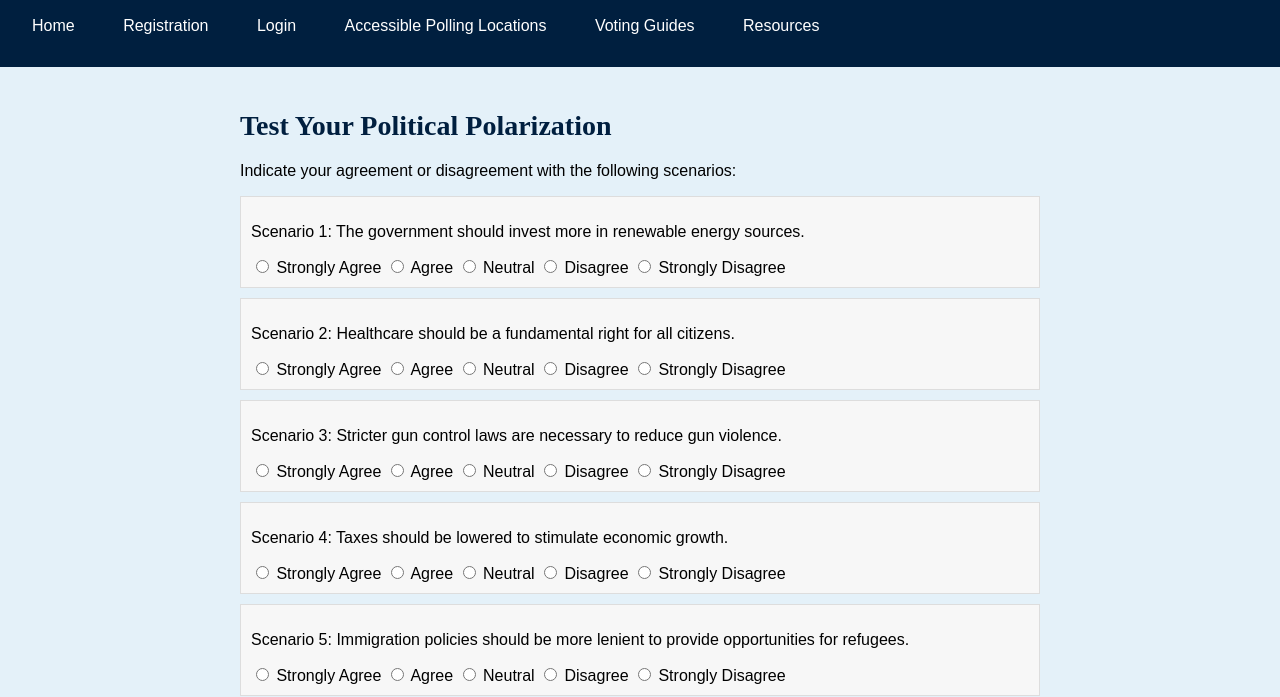
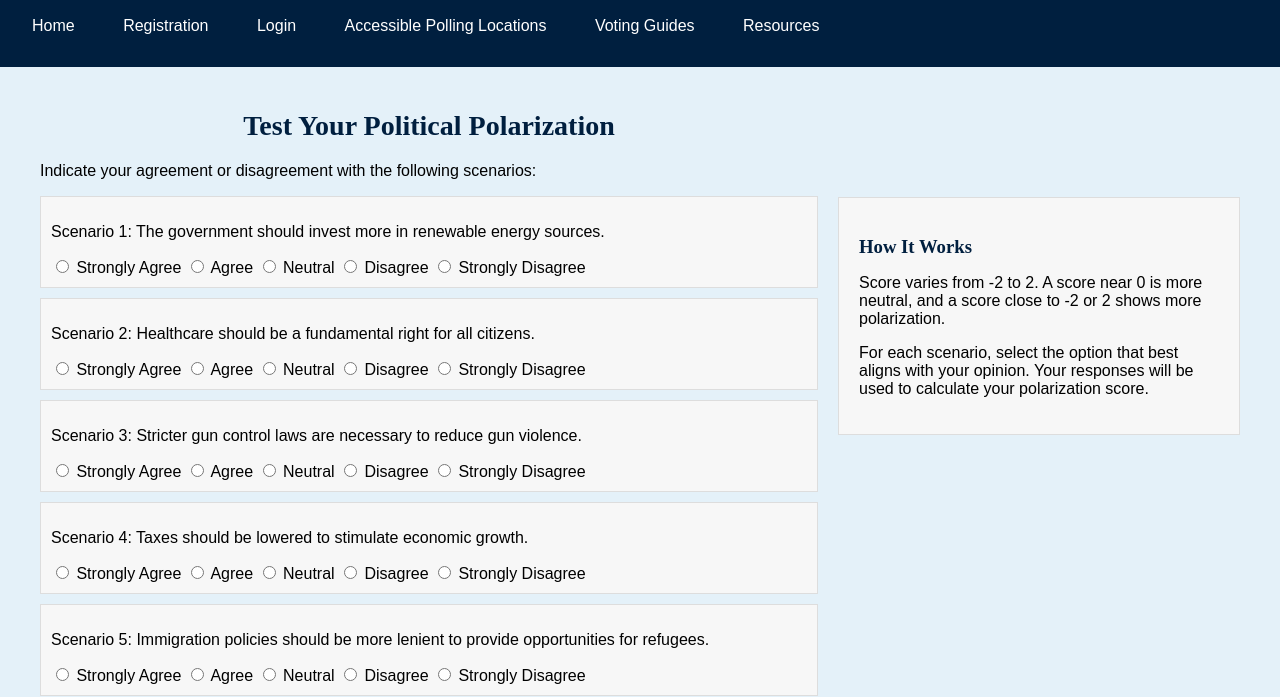
Before and after one commit to happyCupcake/VotingParty, a plain HTML site: page measure-polarization.html in a window 1280 px wide. Shown: the part 124-821 px from the top of the page. Drawn offline with Linux system fonts and the light colour scheme.

Commit message:
Add explanation of the polarization

```diff
--- a/measure-polarization.html
+++ b/measure-polarization.html
@@ -6,13 +6,29 @@
   <title>Polarization Game</title>
   <link rel="stylesheet" href="style.css">
   <style>
-    body {
+  body {
       font-family: Arial, sans-serif;
     }
+.container {
+      max-width: 1200px;
+      margin: auto;
+      padding: 20px;
+      display: flex; /* Use flex display to create two columns */
+      align-items: flex-start;
+      justify-content: space-between;
+    }
 
-    .container {
-      max-width: 800px;
-      margin: auto;
+    .scenarios {
+
+      margin-right: 20px; /* Add margin to create space between sections */
+       flex: 1;
+    }
+
+    .note {
+      margin-top: 110px;
+      width: 30%;
+      background-color: #f7f7f7;
+      border: 1px solid #ddd;
       padding: 20px;
     }
 
@@ -34,6 +50,9 @@
     button:hover {
       background-color: #555;
     }
+     h2 {
+      text-align: center;
+    }
   </style>
 </head>
 
@@ -53,6 +72,7 @@
   </header>
 
   <div class="container">
+    <div class="scenarios">
     <h2>Test Your Political Polarization</h2>
     <p>Indicate your agreement or disagreement with the following scenarios:</p>
 
@@ -146,9 +166,18 @@
       <label><input type="radio" name="scenario10" value="disagree"> Disagree</label>
       <label><input type="radio" name="scenario10" value="strongly-disagree"> Strongly Disagree</label>
     </div>
+      <button id="submit-button">Submit</button>
+      <p>Your polarization score: <span id="polarization-score">0</span></p>
   </form>
-      <button id="submit-button">Submit</button>
-    <p>Your polarization score: <span id="polarization-score">0</span></p>
+  </div>
+    <div class="note">
+        <h3 class="playfair">How It Works</h3>
+        <p>Score varies from -2 to 2. A score near 0 is more neutral, and a score close to -2 or 2 shows more
+          polarization.</p>
+        <p>For each scenario, select the option that best aligns with your opinion. Your responses will be used to
+          calculate
+          your polarization score.</p>
+      </div>
   </div>
 
   <script>
```
